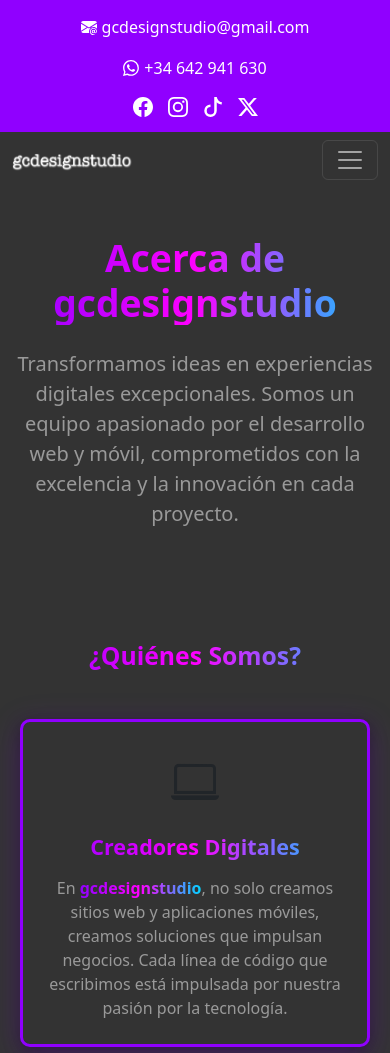
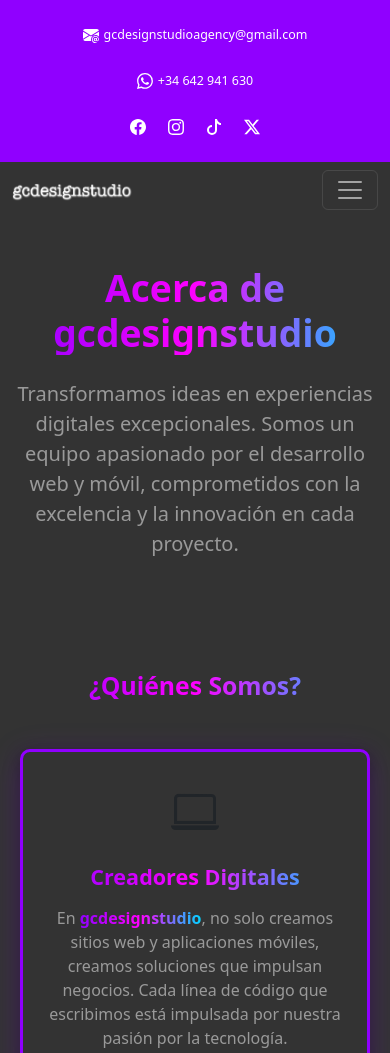
Before and after one commit to gregorylara/plantillaWeb_b5, a website: page html/acerca.html in a window 390 px wide. Shown: the top 1053 px of the page. Drawn offline with nearby package versions, Linux system fonts and the light colour scheme.

Commit message:
Mobile responsivo: redes sociales, WhatsApp y email en header/footer para movil y tablet

```diff
--- a/css/style.css
+++ b/css/style.css
@@ -1,4 +1,5 @@
-html, body{
+html,
+body {
   margin: 0;
   padding: 0;
   color: white;
@@ -6,40 +7,44 @@ html, body{
 
 /* colores */
 
-:root{
-  --fondo:  #333333;
+:root {
+  --fondo: #333333;
   --acento: #9000ff;
 }
 
-.fondo{
+.fondo {
   background-color: var(--fondo);
 }
 
-main{
+main {
   min-height: 100vh;
 }
 
-a{
+a {
   color: white;
   text-decoration: none;
 }
 
-a:hover{
+a:hover {
   color: white;
 }
-header{
+
+header {
   width: 100%;
 }
-#barraContacto{
+
+#barraContacto {
   color: white;
   background-color: var(--acento);
   padding: 5px;
   width: 100%;
 }
-#portada img{
+
+#portada img {
   width: 100%;
 }
-footer{
+
+footer {
   color: white;
   display: flex;
   justify-content: center;
@@ -62,7 +67,8 @@ footer a {
 footer a:hover {
   transform: scale(1.2);
 }
-.nav{
+
+.nav {
   width: 100%;
 }
 
@@ -113,13 +119,16 @@ footer a:hover {
   display: none;
 }
 
-.card{
-  width: 100%; /* Allow grid to control width */
-  max-width: 350px; /* Optional: keep them from getting too huge */
+.card {
+  width: 100%;
+  /* Allow grid to control width */
+  max-width: 350px;
+  /* Optional: keep them from getting too huge */
   border: 3px solid var(--acento);
   border-radius: 10px;
   background-color: var(--fondo);
-  margin: 0 auto; /* Center cards in their columns */
+  margin: 0 auto;
+  /* Center cards in their columns */
   box-shadow: 0 8px 32px rgba(144, 0, 255, 0.25), 0 4px 16px rgba(0, 0, 0, 0.4);
   transition: transform 0.3s ease, box-shadow 0.3s ease;
 }
@@ -128,38 +137,103 @@ footer a:hover {
   transform: translateY(-8px);
   box-shadow: 0 16px 48px rgba(144, 0, 255, 0.4), 0 8px 24px rgba(0, 0, 0, 0.5);
 }
-.card img{
+
+.card img {
   height: 250px;
   object-fit: cover;
 }
-.card-body{
+
+.card-body {
   background-color: var(--fondo);
   border-radius: 10px;
-  height: auto; /* Allow height to adapt to content */
+  height: auto;
+  /* Allow height to adapt to content */
   min-height: 150px;
 }
+
 #cards {
   padding: 50px 0;
 }
-#cards .card:hover{
+
+#cards .card:hover {
   transition: all 0.3s ease;
   transform: scale(1.1);
 }
 
-/* Responsive Barra Contacto */
-@media (max-width: 768px) {
+/* Responsive Barra Contacto y Footer — Tablet (≤992px) */
+@media (max-width: 992px) {
+
   #barraContacto .container,
   #barraFooter {
     flex-direction: column;
-    gap: 15px;
+    gap: 12px;
     padding: 10px 0;
+    text-align: center;
   }
 
-  #barraContacto .container > div,
-  #barraFooter > div {
+  #barraContacto .container>div,
+  #barraFooter>div {
     flex-wrap: wrap;
     justify-content: center;
-    gap: 15px !important;
+    gap: 12px !important;
+  }
+
+  /* Iconos y texto ligeramente más pequeños en tablet */
+  #barraContacto a span,
+  #barraFooter a span {
+    font-size: 0.85rem;
+  }
+
+  #barraContacto a svg,
+  #barraFooter a svg {
+    width: 18px;
+    height: 18px;
+  }
+
+  .navbar-brand img {
+    width: 130px;
+  }
+}
+
+/* Responsive Barra Contacto y Footer — Móvil (≤576px) */
+@media (max-width: 576px) {
+
+  #barraContacto .container,
+  #barraFooter {
+    flex-direction: column;
+    gap: 10px;
+    padding: 12px 8px;
+    text-align: center;
+  }
+
+  #barraContacto .container>div,
+  #barraFooter>div {
+    flex-wrap: wrap;
+    justify-content: center;
+    gap: 10px !important;
+    width: 100%;
+  }
+
+  /* Texto de email y teléfono adaptado a pantalla pequeña */
+  #barraContacto a span,
+  #barraFooter a span {
+    font-size: 0.78rem;
+    word-break: break-word;
+  }
+
+  /* Iconos con tamaño táctil adecuado */
+  #barraContacto a,
+  #barraFooter a {
+    min-height: 36px;
+    padding: 4px 6px;
+  }
+
+  /* Iconos de redes sociales y contacto */
+  #barraContacto a svg,
+  #barraFooter a svg {
+    width: 16px;
+    height: 16px;
+    flex-shrink: 0;
   }
 
   .navbar-brand img {
@@ -167,8 +241,9 @@ footer a:hover {
   }
 }
 
-.offcanvas{
-  width: 30% !important;
+.offcanvas {
+  width: 280px !important;
+  max-width: 75vw !important;
   background-color: var(--fondo);
 }
 
@@ -236,9 +311,11 @@ footer a:hover {
   0% {
     background-position: 0% 50%;
   }
+
   50% {
     background-position: 100% 50%;
   }
+
   100% {
     background-position: 0% 50%;
   }
@@ -254,7 +331,8 @@ footer a:hover {
   position: relative;
   z-index: 1;
   width: 100%;
-  padding-top: 56.25%; /* 16:9 Aspect Ratio */
+  padding-top: 56.25%;
+  /* 16:9 Aspect Ratio */
   background: #1a1a1a;
   overflow: hidden;
 }
@@ -266,7 +344,8 @@ footer a:hover {
   width: 100%;
   height: 100%;
   border: none;
-  pointer-events: none; /* Evita interacción directa con el iframe */
+  pointer-events: none;
+  /* Evita interacción directa con el iframe */
 }
 
 /* Project Controls */
@@ -350,8 +429,13 @@ footer a:hover {
 }
 
 @keyframes fadeIn {
-  from { opacity: 0; }
-  to { opacity: 1; }
+  from {
+    opacity: 0;
+  }
+
+  to {
+    opacity: 1;
+  }
 }
 
 .close-zoom {
@@ -381,7 +465,8 @@ footer a:hover {
 /* Responsive Adjustments */
 @media (max-width: 768px) {
   .project-controls {
-    opacity: 1; /* Siempre visible en móvil */
+    opacity: 1;
+    /* Siempre visible en móvil */
   }
 
   .btn-control {
@@ -415,7 +500,8 @@ footer a:hover {
 
 @media (max-width: 576px) {
   .iframe-container {
-    padding-top: 75%; /* Más alto en móviles pequeños */
+    padding-top: 75%;
+    /* Más alto en móviles pequeños */
   }
 
   .project-info {
--- a/html/acerca.html
+++ b/html/acerca.html
@@ -21,7 +21,8 @@
             <div class="container d-flex justify-content-between align-items-center">
                 <div class="d-flex gap-5">
                     <div>
-                        <a href="mailto: gcdesignstudio@gmail.com">
+                        <a
+                            href="mailto:gcdesignstudioagency@gmail.com?subject=GCDesignStudio%20Agency%20%E2%80%93%20Atencion%20al%20cliente">
                             <svg xmlns="http://www.w3.org/2000/svg" width="16" height="16" fill="currentColor"
                                 class="bi bi-envelope-at-fill" viewBox="0 0 16 16">
                                 <path
@@ -29,7 +30,7 @@
                                 <path
                                     d="M15.834 12.244c0 1.168-.577 2.025-1.587 2.025-.503 0-1.002-.228-1.12-.648h-.043c-.118.416-.543.643-1.015.643-.77 0-1.259-.542-1.259-1.434v-.529c0-.844.481-1.4 1.26-1.4.585 0 .87.333.953.63h.03v-.568h.905v2.19c0 .272.18.42.411.42.315 0 .639-.415.639-1.39v-.118c0-1.277-.95-2.326-2.484-2.326h-.04c-1.582 0-2.64 1.067-2.64 2.724v.157c0 1.867 1.237 2.654 2.57 2.654h.045c.507 0 .935-.07 1.18-.18v.731c-.219.1-.643.175-1.237.175h-.044C10.438 16 9 14.82 9 12.646v-.214C9 10.36 10.421 9 12.485 9h.035c2.12 0 3.314 1.43 3.314 3.034zm-4.04.21v.227c0 .586.227.8.581.8.31 0 .564-.17.564-.743v-.367c0-.516-.275-.708-.572-.708-.346 0-.573.245-.573.791" />
                             </svg>
-                            <span>gcdesignstudio@gmail.com</span>
+                            <span>gcdesignstudioagency@gmail.com</span>
                         </a>
                     </div>
                     <div>
```
